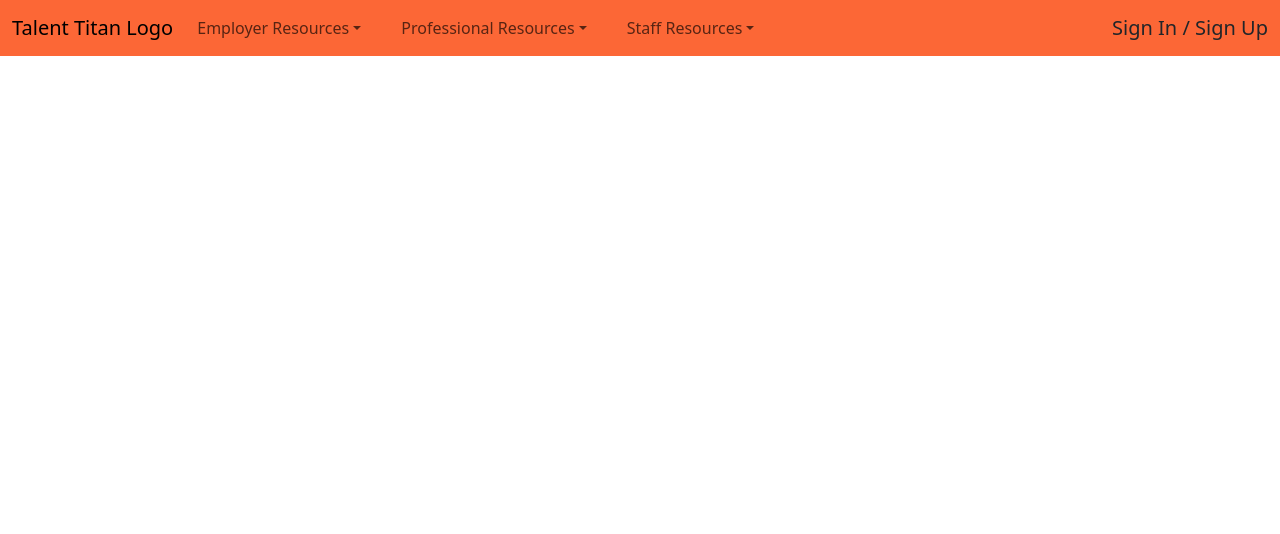
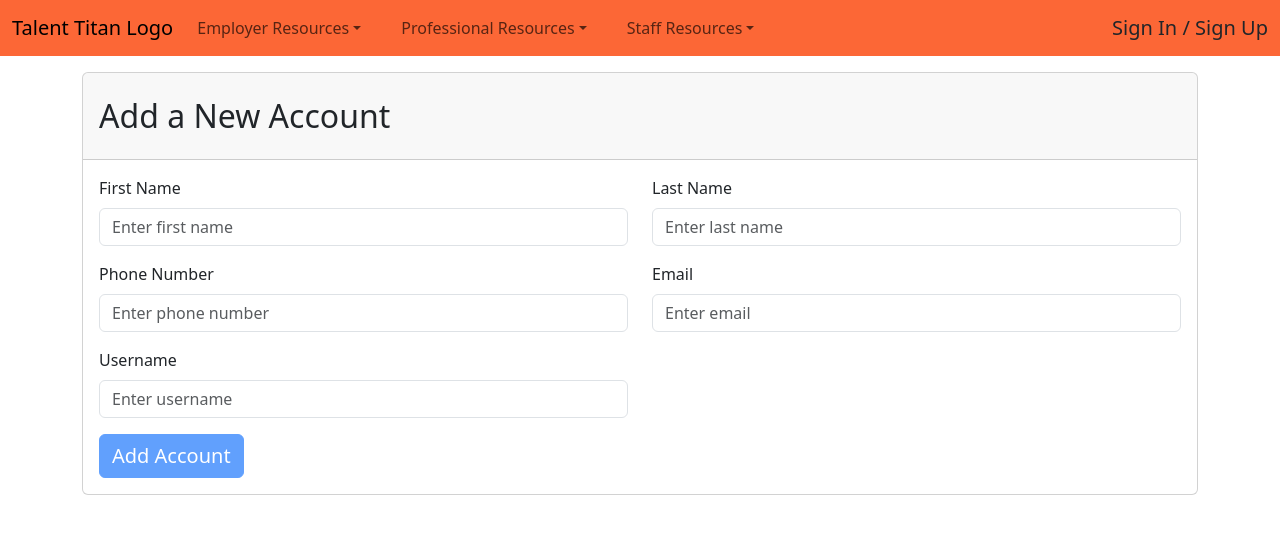
Before and after one commit to Mikecamdo/TalentTitan, a React (Create React App) app in the folder frontend/: page /add-staff in a window 1280 px wide. Shown: the top 534 px of the page. Built offline with nearby package versions, Linux system fonts and the light colour scheme.

Commit message:
Add Staff Account Page
Added a base page for adding a staff account

```diff
--- a/frontend/src/App.tsx
+++ b/frontend/src/App.tsx
@@ -11,6 +11,7 @@ import { ProfilePage } from './pages/ProfilePage';
 import { JobPostingPage } from './pages/JobPostingPage';
 import { ViewPostedJobsPage } from './pages/ViewPostedJobsPage';
 import { ViewAccountsPage } from './pages/ViewAccountsPage';
+import { AddStaffAccountPage } from './pages/AddStaffAccountPage';
 
 interface UserContextProps { //TODO might need to move this to its own file
   currentUser: string | undefined;
@@ -59,6 +60,7 @@ function App() {
               <Route path='/job-posting' element={<JobPostingPage/> }/>
               <Route path='/job-search' element={<ViewPostedJobsPage/>}/>
               <Route path='/account-search' element={<ViewAccountsPage/>}/>
+              <Route path='/add-staff' element={<AddStaffAccountPage/>}/>
           </Routes>
         </Router>
       </UserContext.Provider>
--- /dev/null
+++ b/frontend/src/pages/AddStaffAccountPage.tsx
@@ -0,0 +1,139 @@
+import { useContext, useEffect } from "react";
+import { UserContext } from "../App";
+import { useState } from "react";
+import Form from "react-bootstrap/Form";
+import Button from "react-bootstrap/esm/Button";
+import Container from "react-bootstrap/esm/Container";
+import { useNavigate } from "react-router-dom";
+import Col from "react-bootstrap/Col";
+import Row from "react-bootstrap/Row";
+import Table from "react-bootstrap/Table";
+import Qualification from "../types/Qualification";
+
+export const AddStaffAccountPage = () => {
+    const userContext = useContext(UserContext);
+
+    const [firstName, setFirstName] = useState("");
+    const [lastName, setLastName] = useState("");
+    const [username, setUsername] = useState("");
+    const [phoneNumber, setPhoneNumber] = useState("");
+    const [email, setEmail] = useState("");
+
+
+    const [disableButton, setDisableButton] = useState(true);
+
+    const addAccount = () => {
+        console.log("Adding account!");
+    }
+
+    useEffect(() => {
+        if (firstName && lastName && phoneNumber && email) {
+        setDisableButton(false);
+        } else {
+        setDisableButton(true);
+        }
+    }, [firstName, lastName, phoneNumber, email]);
+
+    return (
+        <>
+        <Container className="mt-3 mb-3">
+            <div className="card">
+            <div className="card-header py-3">
+                <h1 className="fs-2 p-0 my-2" id="header">Add a New Account</h1>
+            </div>
+            <div className="card-body">
+                <Form>
+                <Row className="mb-3">
+                    <Col xs={6} sm={6} md={6} lg={6} xl={6} xxl={6}>
+                    <Form.Group controlId="amount_requested">
+                        <Form.Label id="header">First Name</Form.Label>
+                        <Form.Control
+                        type="text"
+                        placeholder="Enter first name"
+                        value={firstName}
+                        onChange={(delta) => {
+                            setFirstName(delta.target.value);
+                        }}
+                        />
+                    </Form.Group>
+                    </Col>
+
+                    <Col xs={6} sm={6} md={6} lg={6} xl={6} xxl={6}>
+                    <Form.Group controlId="amount_requested">
+                        <Form.Label id="header">Last Name</Form.Label>
+                        <Form.Control
+                        type="text"
+                        placeholder="Enter last name"
+                        value={lastName}
+                        onChange={(delta) => {
+                            setLastName(delta.target.value);
+                        }}
+                        />
+                    </Form.Group>
+                    </Col>
+                </Row>
+
+                <Row className="mb-3">
+                    <Col xs={6} sm={6} md={6} lg={6} xl={6} xxl={6}>
+                    <Form.Group controlId="amount_requested">
+                        <Form.Label id="header">Phone Number</Form.Label>
+                        <Form.Control
+                        type="text"
+                        placeholder="Enter phone number"
+                        value={phoneNumber}
+                        onChange={(delta) => {
+                            setPhoneNumber(delta.target.value);
+                        }}
+                        />
+                    </Form.Group>
+                    </Col>
+
+                    <Col xs={6} sm={6} md={6} lg={6} xl={6} xxl={6}>
+                    <Form.Group controlId="amount_requested">
+                        <Form.Label id="header">Email</Form.Label>
+                        <Form.Control
+                        type="text"
+                        placeholder="Enter email"
+                        value={email}
+                        onChange={(delta) => {
+                            setEmail(delta.target.value);
+                        }}
+                        />
+                    </Form.Group>
+                    </Col>
+                </Row>
+
+                <Row className="mb-3">
+                    <Col xs={6} sm={6} md={6} lg={6} xl={6} xxl={6}>
+                    <Form.Group controlId="amount_requested">
+                        <Form.Label id="header">Username</Form.Label>
+                        <Form.Control
+                        type="text"
+                        placeholder="Enter username"
+                        value={username}
+                        onChange={(delta) => {
+                            setUsername(delta.target.value);
+                        }}
+                        />
+                    </Form.Group>
+                    </Col>
+                </Row>
+                </Form>
+
+                <Button
+                className="submitButton fs-5"
+                disabled={disableButton}
+                type="button"
+                id="small-header"
+                onClick={() => {
+                    addAccount();
+                }}
+                >
+                Add Account
+                </Button>
+            </div>
+            </div>
+        </Container>
+        </>
+    );
+};
--- a/frontend/src/pages/JobPostingPage.tsx
+++ b/frontend/src/pages/JobPostingPage.tsx
@@ -25,7 +25,6 @@ export const JobPostingPage = () => {
     const [endTime, setEndTime] = useState("");
     const [hourlyRate, setHourlyRate] = useState("");
 
-    // TODO: Need to change the following
     const [qualifications, setQualifications] = useState<Qualification[]>([]);
     const [category, setCategory] = useState("");
     const [keywords, setKeywords] = useState("");
```
